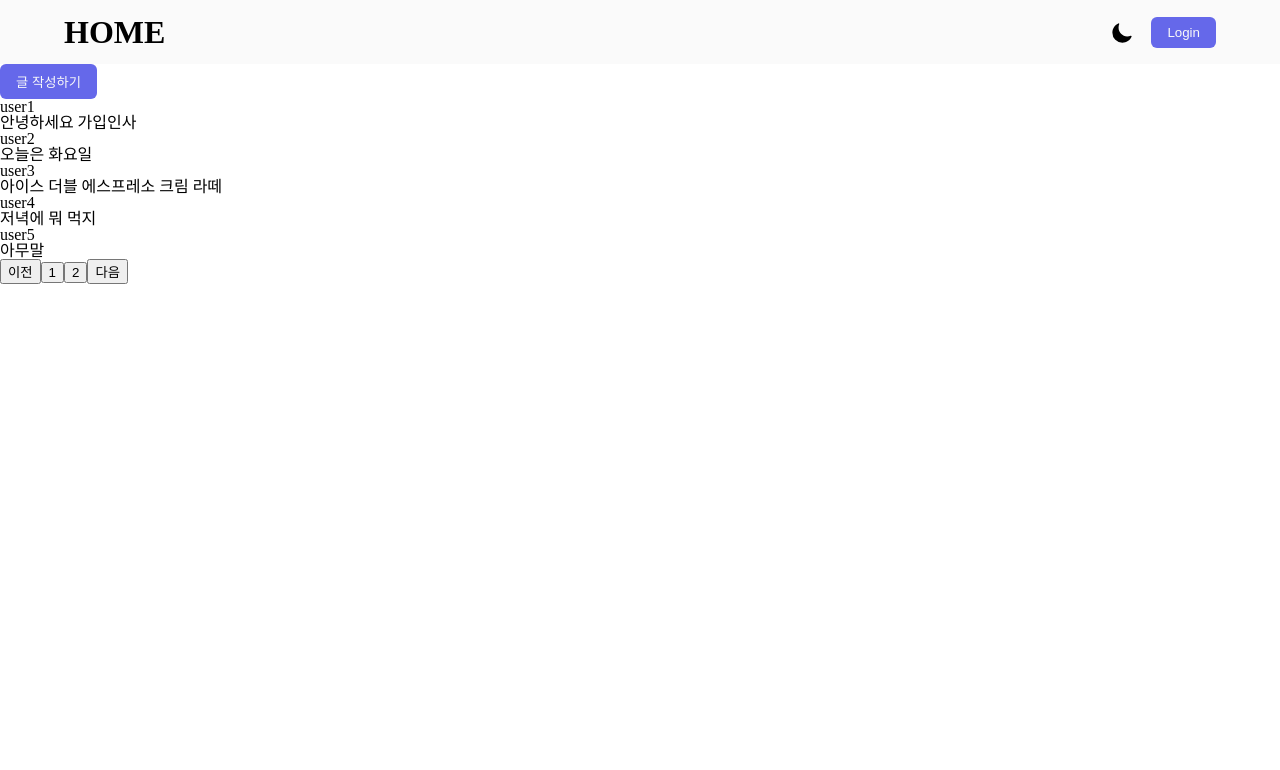
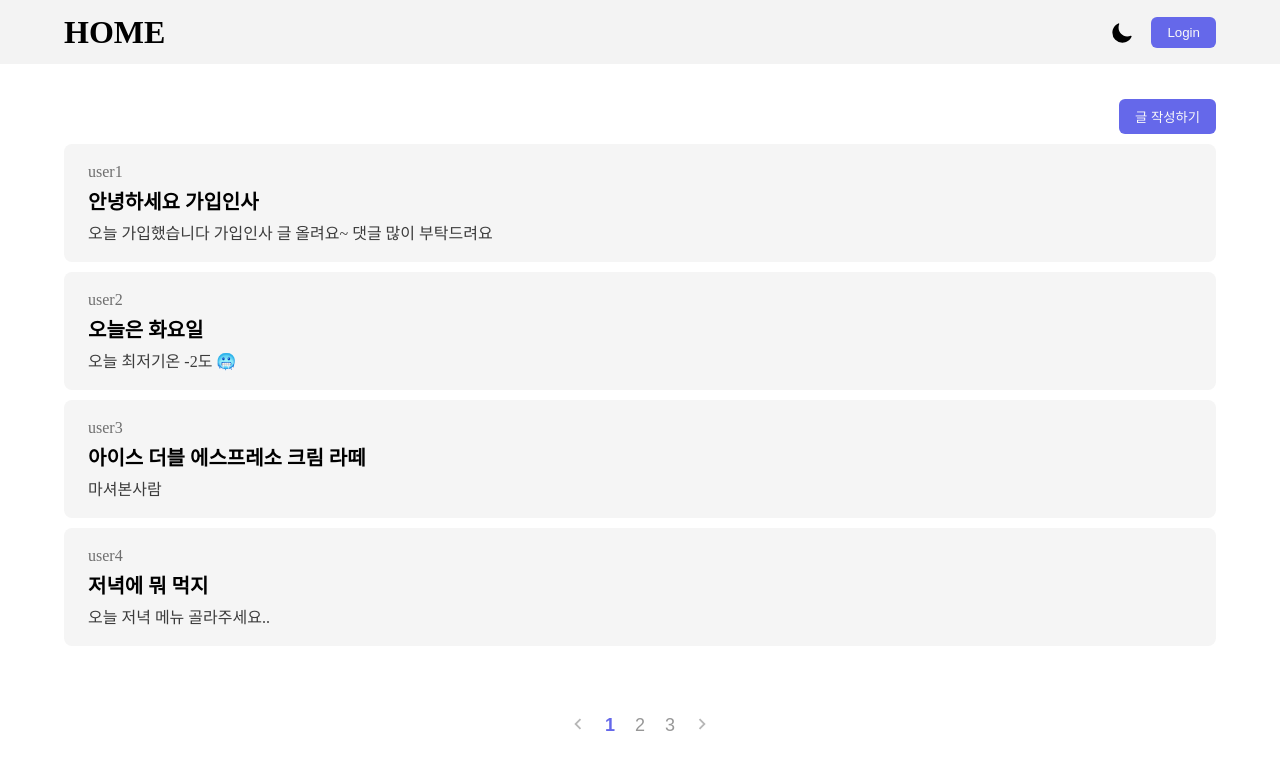
Before and after one commit to kyoungjooo/board, a React (Create React App) app in the folder board-project/: page / in a window 1280 px wide. Shown: the top 770 px of the page. Built offline with nearby package versions, Linux system fonts and the light colour scheme.

Commit message:
style: main

```diff
--- a/board-project/src/App.css
+++ b/board-project/src/App.css
@@ -100,8 +100,13 @@ nav,
 section {
   display: block;
 }
+html {
+  height: 100%;
+}
 body {
   line-height: 1;
+  height: 100%;
+  overflow: hidden;
 }
 ol,
 ul {
@@ -132,8 +137,18 @@ table {
   --color-white: #f9f9f9;
   --color-btn: #6568ea;
   --side-padding: 0 64px;
+  --color-800: #3c3c3c;
+  --color-700: #5b5b5b;
+  --color-600: #6e6e6e;
+  --color-500: #979797;
+  --color-400: #b7b7b7;
+  --color-300: #dadada;
+  --color-200: #eaeaea;
+  --color-100: #f3f3f3;
 }
-
+#root {
+  height: 100%;
+}
 a {
   text-decoration: none;
   color: var(--color-black);
@@ -143,7 +158,7 @@ a {
   justify-content: space-between;
   align-items: center;
   height: 64px;
-  background-color: var(--color-bg);
+  background-color: var(--color-100);
   padding: var(--side-padding);
 }
 .link-home {
@@ -179,3 +194,113 @@ a {
   background-color: #5558db;
   cursor: pointer;
 }
+.user-name {
+  margin-left: 12px;
+}
+.post-btn {
+  position: absolute;
+  right: 64px;
+  top: -10px;
+  transform: translateY(-100%);
+}
+.main-container {
+  display: flex;
+  height: 85%;
+  align-items: center;
+  justify-content: center;
+}
+.board-main {
+  position: relative;
+  padding: var(--side-padding);
+  width: 100%;
+}
+.posts-wrap {
+  width: 100%;
+  min-height: 520px;
+}
+.main-post-card {
+  display: flex;
+  background-color: var(--color-bg-dark);
+  padding: 16px 24px 20px 24px;
+  border-radius: 8px;
+  justify-content: space-between;
+  cursor: pointer;
+}
+.main-post-card:hover {
+  background-color: var(--color-200);
+}
+.main-post-card + .main-post-card {
+  margin-top: 10px;
+}
+.main-user-name {
+  display: inline-block;
+  margin: 4px 0 12px 0;
+  color: var(--color-600);
+}
+.main-post-title {
+  font-size: 20px;
+  font-weight: bold;
+}
+.main-post-content {
+  margin-top: 14px;
+  color: var(--color-800);
+}
+.main-post-card .btns-wrap {
+  display: flex;
+  gap: 8px;
+}
+.round-btn {
+  border-radius: 50%;
+  border: 0;
+  width: 36px;
+  height: 36px;
+  font-size: 26px;
+  display: flex;
+  align-items: center;
+  justify-content: center;
+  cursor: pointer;
+}
+
+.round-btn.btn-edit {
+  font-size: 20px;
+  position: relative;
+}
+.edit-btn-icon {
+  position: relative;
+  top: -1px;
+  right: -1px;
+}
+.edit-btn-icon:hover,
+.delete-btn-icon:hover {
+  color: var(--color-btn);
+}
+.pagenation {
+  display: flex;
+  justify-content: center;
+  align-items: center;
+  position: fixed;
+  bottom: 60px;
+  left: 0;
+  right: 0;
+}
+.pagenation .page-btn {
+  border: 0;
+  background-color: transparent;
+  cursor: pointer;
+  font-size: 18px;
+  width: 30px;
+  color: var(--color-500);
+}
+.pagenation .page-btn.active {
+  color: var(--color-btn);
+  font-weight: bold;
+}
+.pagenation .move-btn {
+  border: 0;
+  background-color: transparent;
+  cursor: pointer;
+  font-size: 22px;
+  position: relative;
+  top: 2px;
+  color: var(--color-400);
+}
--- a/board-project/src/components/button.jsx
+++ b/board-project/src/components/button.jsx
@@ -1,7 +1,7 @@
-const Button = ({ text, onClick }) => {
+const Button = ({ className, text, onClick }) => {
   return (
     <>
-      <button className="default-btn" onClick={onClick}>
+      <button className={`default-btn ${className}`} onClick={onClick}>
         {text}
       </button>
     </>
--- a/board-project/src/components/nav.jsx
+++ b/board-project/src/components/nav.jsx
@@ -29,7 +29,9 @@ const Nav = () => {
           {!isLogin && (
             <Button text="Login" onClick={() => navigate("login")} />
           )}
-          <span>{isLogin && userName}</span>
+          {isLogin && (
+            <span className="user-name">{`반가워요 ${userName} 님`}</span>
+          )}
         </div>
       </nav>
     </>
--- a/board-project/src/pages/home/posts.jsx
+++ b/board-project/src/pages/home/posts.jsx
@@ -4,7 +4,10 @@ import { useEffect, useState } from "react";
 import { useLogin } from "../../context/loginContext";
 import Button from "../../components/button";
 import Edit from "../edit";
-
+import { FaRegEdit } from "react-icons/fa";
+import { TiDelete } from "react-icons/ti";
+import { MdNavigateNext } from "react-icons/md";
+import { MdNavigateBefore } from "react-icons/md";
 const Posts = () => {
   const { posts, updatePosts } = usePosts();
   const { isLogin, userData } = useLogin();
@@ -12,8 +15,9 @@ const Posts = () => {
   const [editingPost, setEditingPost] = useState({});
   const [page, setPage] = useState(0);
   const [chunkedPosts, setChunkedPosts] = useState([]);
-  const chunkSize = 5;
+  const chunkSize = 4;
   const navigate = useNavigate();
+
   const handleNavigate = (post) =>
     navigate(`/post/${post.postId}`, { state: { post } });
 
@@ -63,18 +67,42 @@ const Posts = () => {
     }
   };
   return (
-    <>
-      <Button text="글 작성하기" onClick={addNewPosting} />
-      <ul>
+    <div className="container main-container">
+      <main className="board-main">
+        <Button
+          className="post-btn"
+          text="글 작성하기"
+          onClick={addNewPosting}
+        />
+        <ul className="posts-wrap">
           {chunkedPosts.length > 0 &&
             chunkedPosts[page]?.map((post, i) => (
-            <li key={post.postId}>
-              <span>{post.userName}</span>
-              <h3 onClick={() => handleNavigate(post)}>{post.title}</h3>
+              <li
+                key={post.postId}
+                className="main-post-card"
+                onClick={() => handleNavigate(post)}
+              >
+                <div className="main- post-inner">
+                  <span className="main-user-name">{post.userName}</span>
+                  <h3 className="main-post-title">{post.title}</h3>
+                  <p className="main-post-content">{post.content}</p>
+                </div>
                 {isLogin && userData.userId === post.userId && (
                   <span className="btns-wrap">
-                  <button onClick={() => toggleEditPost(post)}>수정하기</button>
-                  <button onClick={() => handleDelete(post)}>삭제하기</button>
+                    <button
+                      className="round-btn btn-edit"
+                      title="수정하기"
+                      onClick={() => toggleEditPost(post)}
+                    >
+                      <FaRegEdit className="edit-btn-icon" />
+                    </button>
+                    <button
+                      className="round-btn btn-delete"
+                      title="삭제하기"
+                      onClick={() => handleDelete(post)}
+                    >
+                      <TiDelete className="delete-btn-icon" />
+                    </button>
                   </span>
                 )}
               </li>
@@ -89,15 +117,25 @@ const Posts = () => {
             setIsEditing={setIsEditing}
           />
         )}
+      </main>
       <div className="pagenation">
         {/* 게시글이 5개 미만이면 페이지네이션 안보이게 처리 */}
-        <button onClick={handleMovePage}>이전</button>
+        <button title="이전" className="prev move-btn" onClick={handleMovePage}>
+          <MdNavigateBefore />
+        </button>
         {chunkedPosts.map((_, i) => (
-          <button onClick={() => handlePagenation(i)}>{i + 1}</button>
+          <button
+            className={`page-btn ${page === i ? "active" : ""}`}
+            onClick={() => handlePagenation(i)}
+          >
+            {i + 1}
+          </button>
         ))}
-        <button onClick={handleMovePage}>다음</button>
+        <button title="다음" className="next move-btn" onClick={handleMovePage}>
+          <MdNavigateNext />
+        </button>
       </div>
-    </>
+    </div>
   );
 };
 export default Posts;
--- a/board-project/src/routes/router.jsx
+++ b/board-project/src/routes/router.jsx
@@ -21,11 +21,7 @@ const router = createBrowserRouter([
     children: [
       {
         index: true,
-        element: (
-          <div>
-            <Posts />
-          </div>
-        ),
+        element: <Posts />,
       },
       {
         path: "post/:postId",
```
Lines whose indentation alone changed are shown as unchanged.
